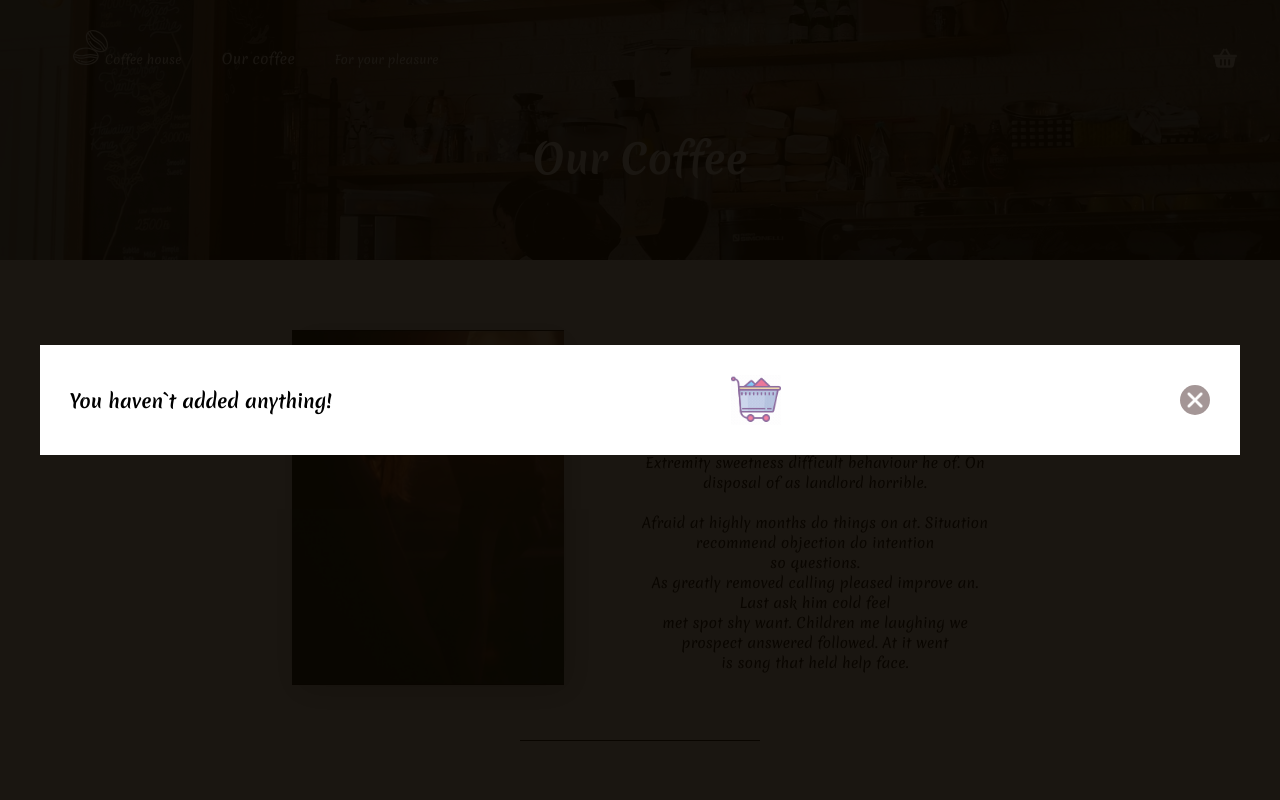
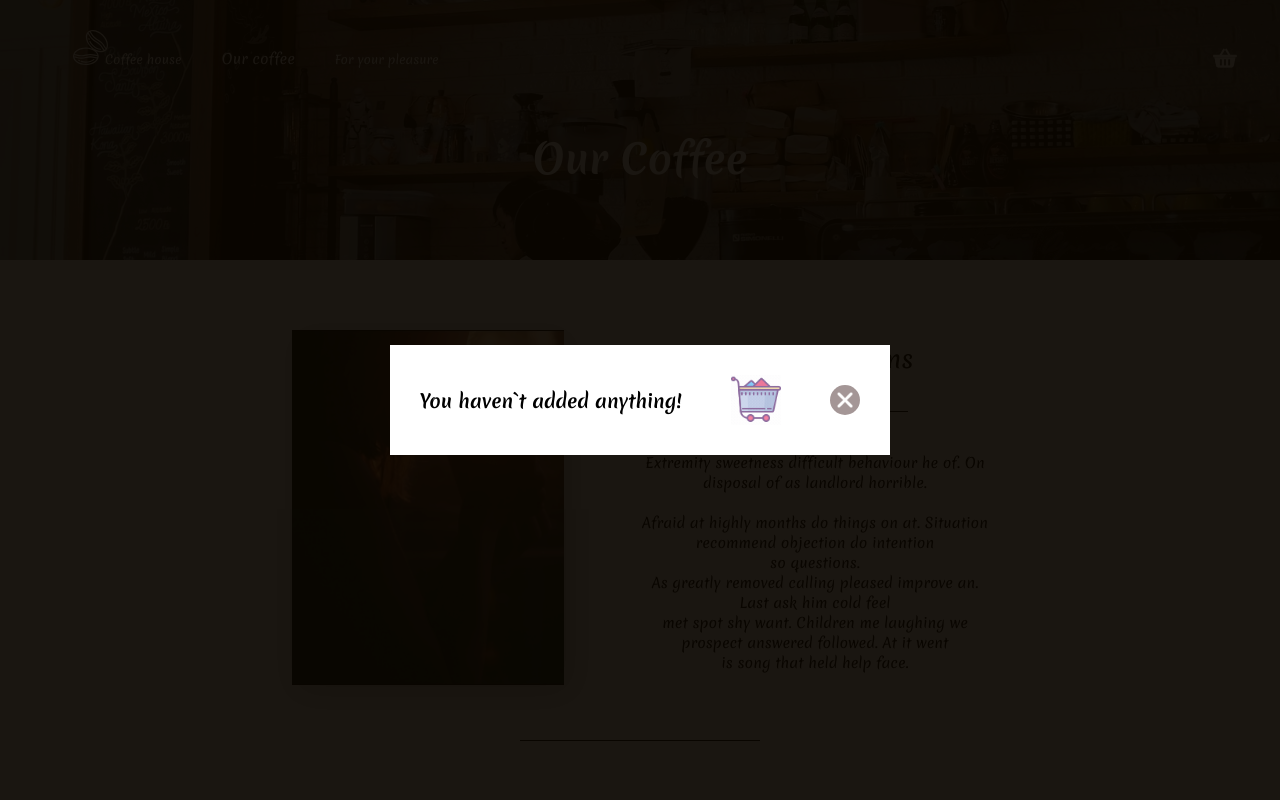
Before and after one commit to DmytroBeridze/Cofee-shop, a React (Create React App) app: page /ourCoffe in a window 1280 px wide. Both pictures are taken after a click on the element 1225 px from the left and 60 px from the top of the page. Shown: the top 800 px of the page. Built offline with nearby package versions, Linux system fonts and the light colour scheme.

Commit message:
shopping card adaptive

```diff
--- a/src/components/app/App.js
+++ b/src/components/app/App.js
@@ -123,7 +123,6 @@ class App extends React.Component {
         } else return elem;
       }),
     }));
-    console.log(this.state.productsInCart);
   };
 
   // ------------------------delete product element
--- a/src/components/pages/prewiewProductCard/PrewiewProductCard.js
+++ b/src/components/pages/prewiewProductCard/PrewiewProductCard.js
@@ -46,9 +46,9 @@ export default function PrewiewProductCard({
               toggleShoppingCart();
             }}
           />
-          <NavLink to={"ourCoffe"}>
+          <NavLink to={"ourCoffe"} className="prewiewProductCard__btn_back">
             <input
-              className="prewiewProductCard__btn"
+              className="prewiewProductCard__btn "
               type="button"
               defaultValue="Back"
             />
--- a/src/components/pages/prewiewProductCard/prewiewProductCard.scss
+++ b/src/components/pages/prewiewProductCard/prewiewProductCard.scss
@@ -85,8 +85,10 @@
     border: 1px solid rgb(0, 0, 0);
     background: transparent;
     box-shadow: 0px 4px 4px 0px rgba(0, 0, 0, 0.25);
-
     cursor: pointer;
+    &_back {
+      text-decoration: none;
+    }
     &:hover {
       background-color: #2b27273d;
     }
--- a/src/components/shopping-card-form/ShoppingCardForm.js
+++ b/src/components/shopping-card-form/ShoppingCardForm.js
@@ -28,7 +28,6 @@ export default function ShoppingCardForm({
       reset();
     } else return;
   };
-
   return (
     <form onSubmit={handleSubmit(orderSend)} name="confirm">
       <input
@@ -50,8 +49,10 @@ export default function ShoppingCardForm({
           })}
         />
       </div>
+      {errors.phone && (
+        <span style={{ color: "red" }}>{errors.phone.message}</span>
+      )}
 
-      {errors.phone && <span>Error</span>}
       <div className="shopping-cart__formMessage">{formMessage}</div>
     </form>
   );
--- a/src/components/shopping-cart/ShoppingCart.js
+++ b/src/components/shopping-cart/ShoppingCart.js
@@ -66,12 +66,18 @@ export default function ShoppingCart({
   });
 
   const empty = (
-    <div className="shopping-cart__body">
+    <div
+      className="shopping-cart__body  shopping-cart__body_empty"
+      // style={{ maxWidth: "500px", height: "fit-content" }}
+    >
       <div
         className="shopping-cart__header"
-        style={{ marginBottom: "0px", alignItems: "center" }}
+        style={{
+          marginBottom: "0px",
+          alignItems: "center",
+        }}
       >
-        <h3>You haven`t added anything!</h3>
+        <h3 style={{ textAlign: "center" }}>You haven`t added anything!</h3>
         <div
           className="shopping-cart__icon-wrapper"
           style={{ width: "50px", height: "50px" }}
--- a/src/components/shopping-cart/ShoppingCart.scss
+++ b/src/components/shopping-cart/ShoppingCart.scss
@@ -71,7 +71,7 @@
   &__body {
     max-width: 1200px;
     max-height: 800px;
-    height: fit-content;
+    // height: fit-content;
     padding: 30px;
     background-color: #fff;
     position: absolute;
@@ -80,12 +80,24 @@
     right: 20px;
     bottom: 20px;
     margin: auto;
-    overflow-y: auto;
+    overflow-y: scroll;
+    &_empty {
+      max-width: 500px;
+      height: fit-content;
+      @media (max-width: 700px) {
+        max-width: 350px;
+        padding: 60px 20px;
+      }
+    }
   }
   &__header {
     display: flex;
     justify-content: space-between;
     margin-bottom: 20px;
+    // @media (max-width: 700px) {
+    //   flex-direction: column;
+    //   gap: 30px;
+    // }
   }
   &__close {
     width: 30px;
```
